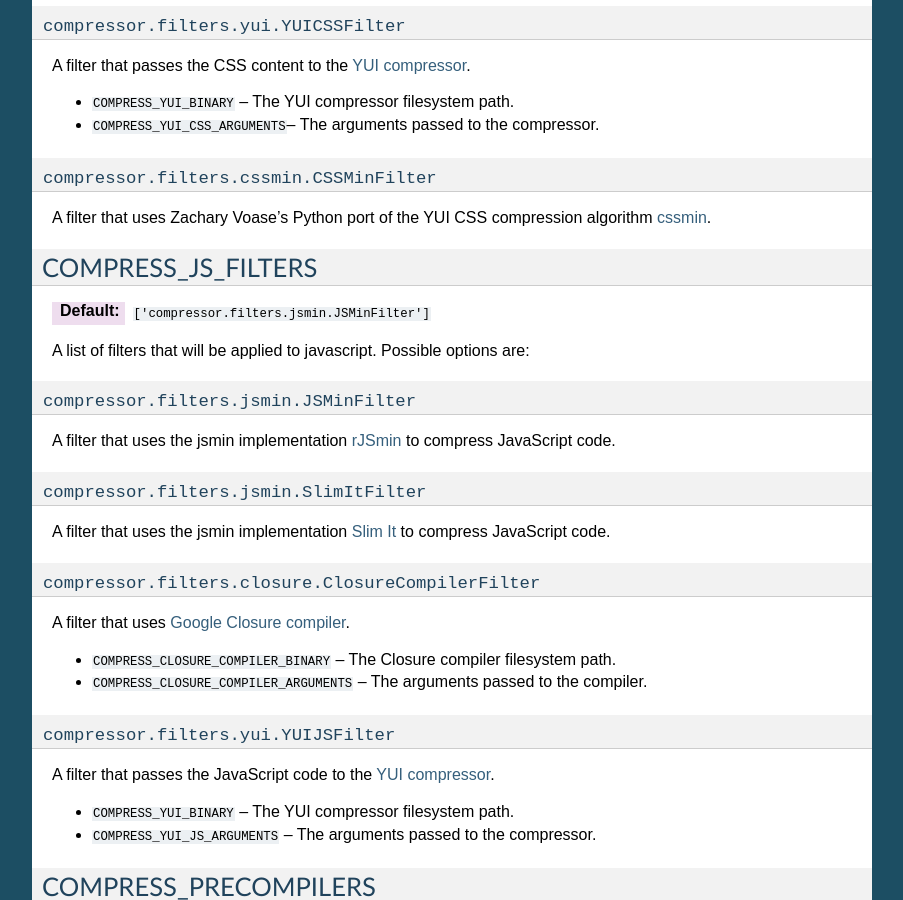
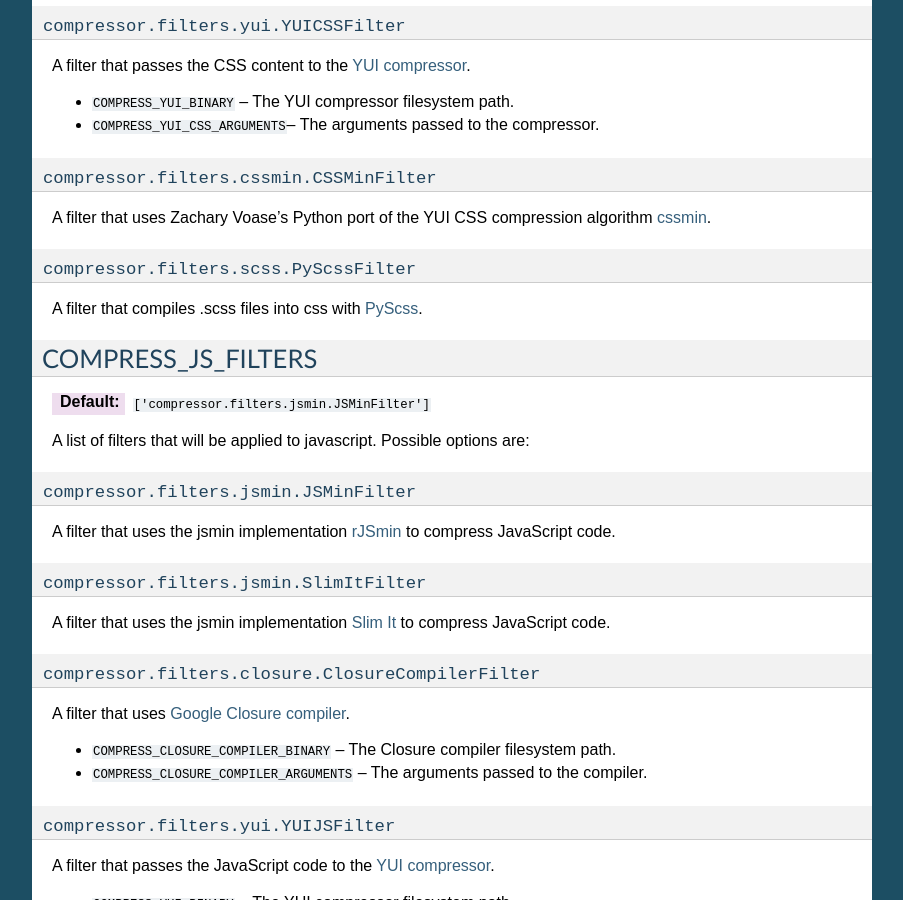
Before and after one commit to django-compressor/django-compressor, a Sphinx documentation site: the page built from docs/settings.txt, in a window 1280 px wide and 900 px high, scrolled down 1483 px. Shown: the whole window, without its empty margins (198-1101 px from the left). Built offline with Sphinx 7.4.7, drawn with Linux system fonts in a browser that asks for light colours; some of the changed text lies outside the part shown.

Commit message:
Add docs for pyscss filter.

```diff
--- a/docs/settings.txt
+++ b/docs/settings.txt
@@ -109,11 +109,18 @@ A filter that passes the CSS content to the `YUI compressor`_.
 A filter that uses Zachary Voase's Python port of the YUI CSS compression
 algorithm cssmin_.
 
+``compressor.filters.scss.PyScssFilter``
+""""""""""""""""""""""""""""""""""""""""
+
+A filter that compiles .scss files into css with `PyScss`_.
+
 .. _CSSTidy: http://csstidy.sourceforge.net/
 .. _`data: URIs`: http://en.wikipedia.org/wiki/Data_URI_scheme
 .. _cssmin: http://pypi.python.org/pypi/cssmin/
+.. _PyScss: https://github.com/Kronuz/pyScss
 
 .. _compress_js_filters:
+
 
 COMPRESS_JS_FILTERS
 ^^^^^^^^^^^^^^^^^^^
```
